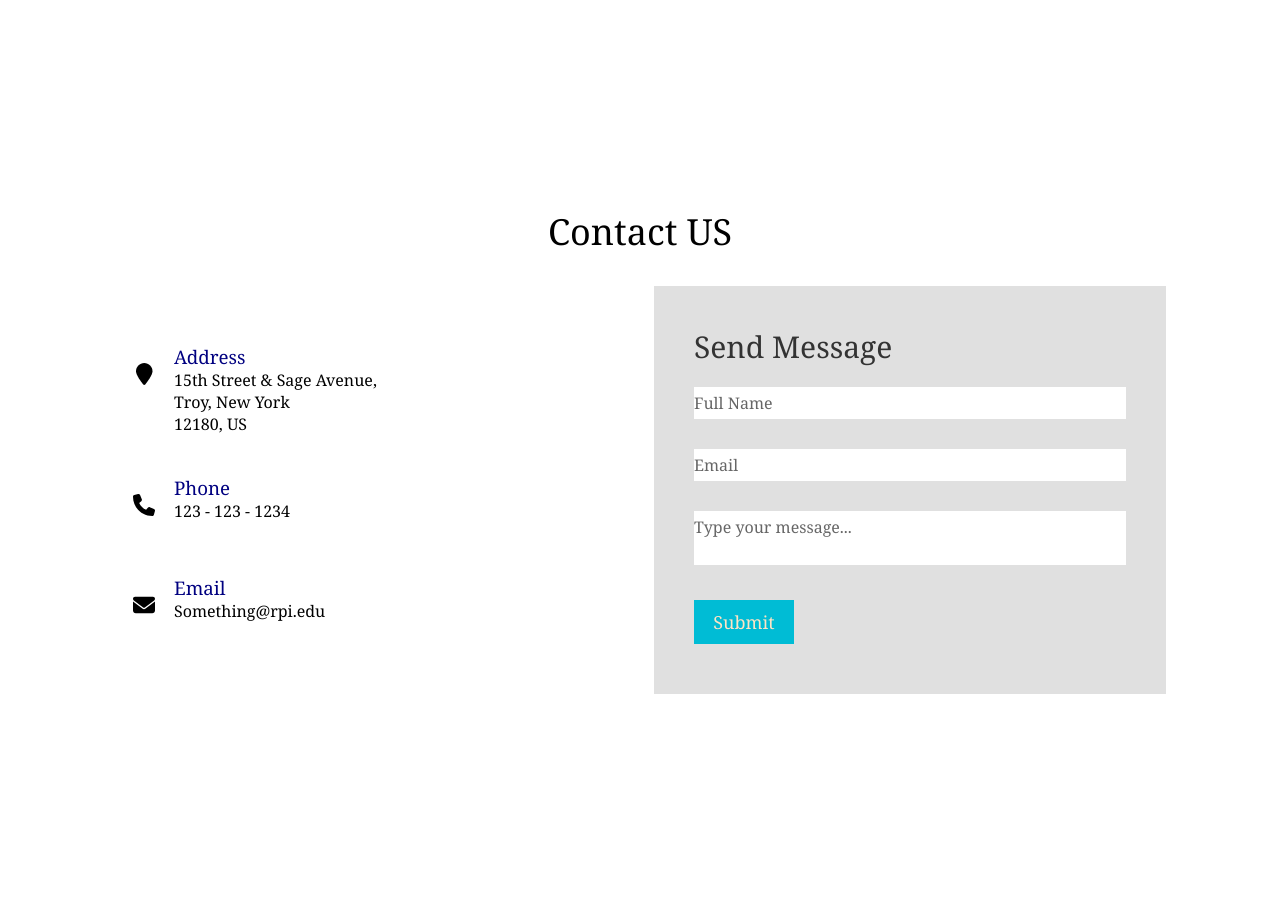
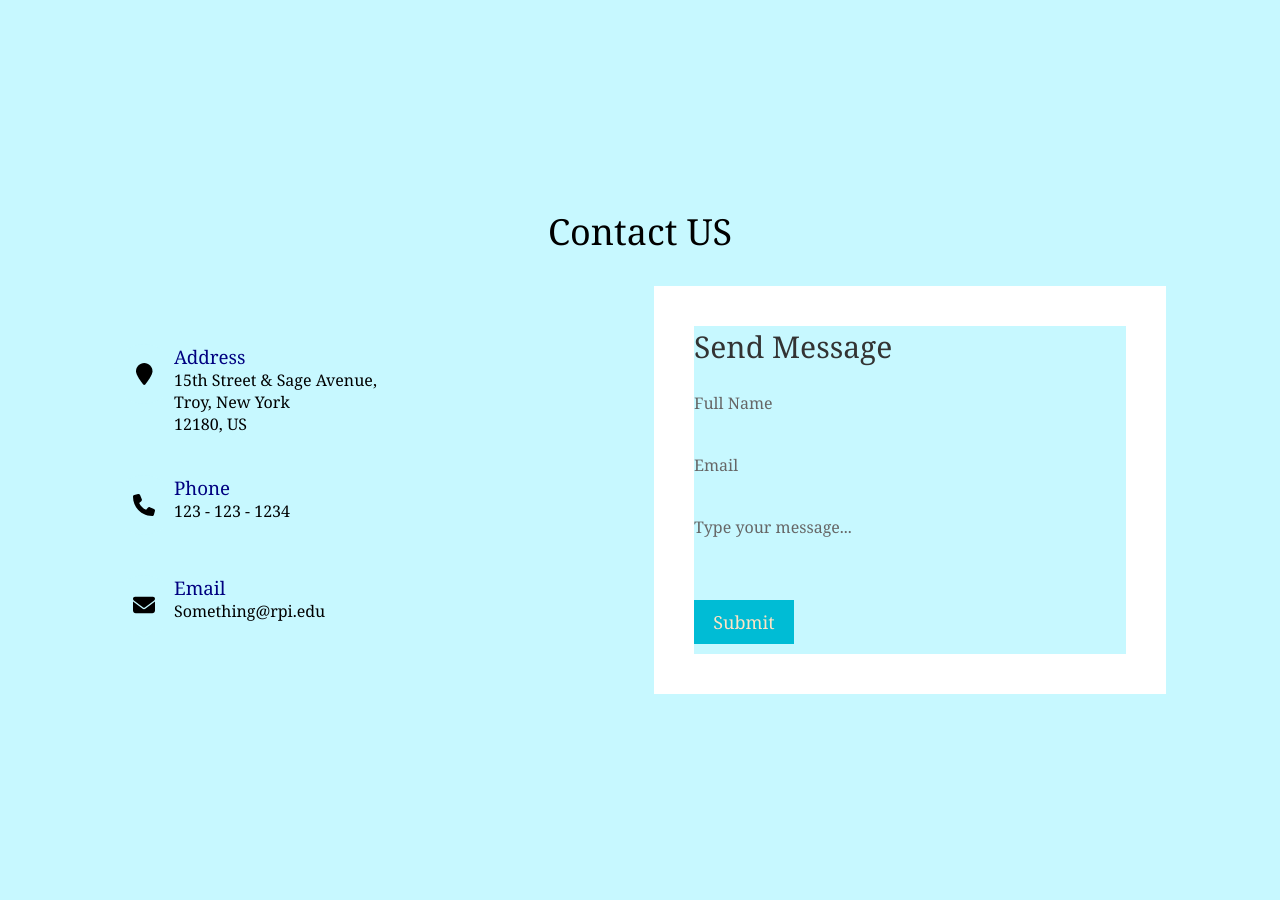
Before and after one commit to jfodera/Finder, a PHP site: page /contact.html in a window 1280 px wide. Run offline with PHP 8.4, Linux system fonts and the light colour scheme; some libraries are stand-ins or nearby versions.

Commit message:
Update contact.css

```diff
--- a/finder/contact.css
+++ b/finder/contact.css
@@ -5,7 +5,7 @@
     padding:0;
     font-family: Cambria, Cochin, Georgia, Times, 'Times New Roman', serif;
     /* background: linear-gradient(to right, #0066cc 20%, #01f573 80%); */
-    /* background-color: #c7f8ff; */
+    background-color: #c7f8ff;
 
 
 }
@@ -79,7 +79,7 @@
 {
     width: 40%;
     padding: 40px;
-    background: #e0e0e0;
+    background: #ffffff;
 }
 .contactForm h2
 {
@@ -92,7 +92,7 @@
     position: relative;
     width: 100%;
     margin-top: 10px;
-    color: #fff;
+    color: #ffffff;
 }
 .contactForm .inputBox input
 {
@@ -100,8 +100,11 @@
     padding: 5px 0;
     font-size: 16px;
     margin: 10px 0;
+    color: #ffffff;
+    /* border-bottom: 2px soild #030303; */
     border:none;
-    border-bottom: 2px soild #333;
+
+
     outline: none;
     resize: none;
 }
```
